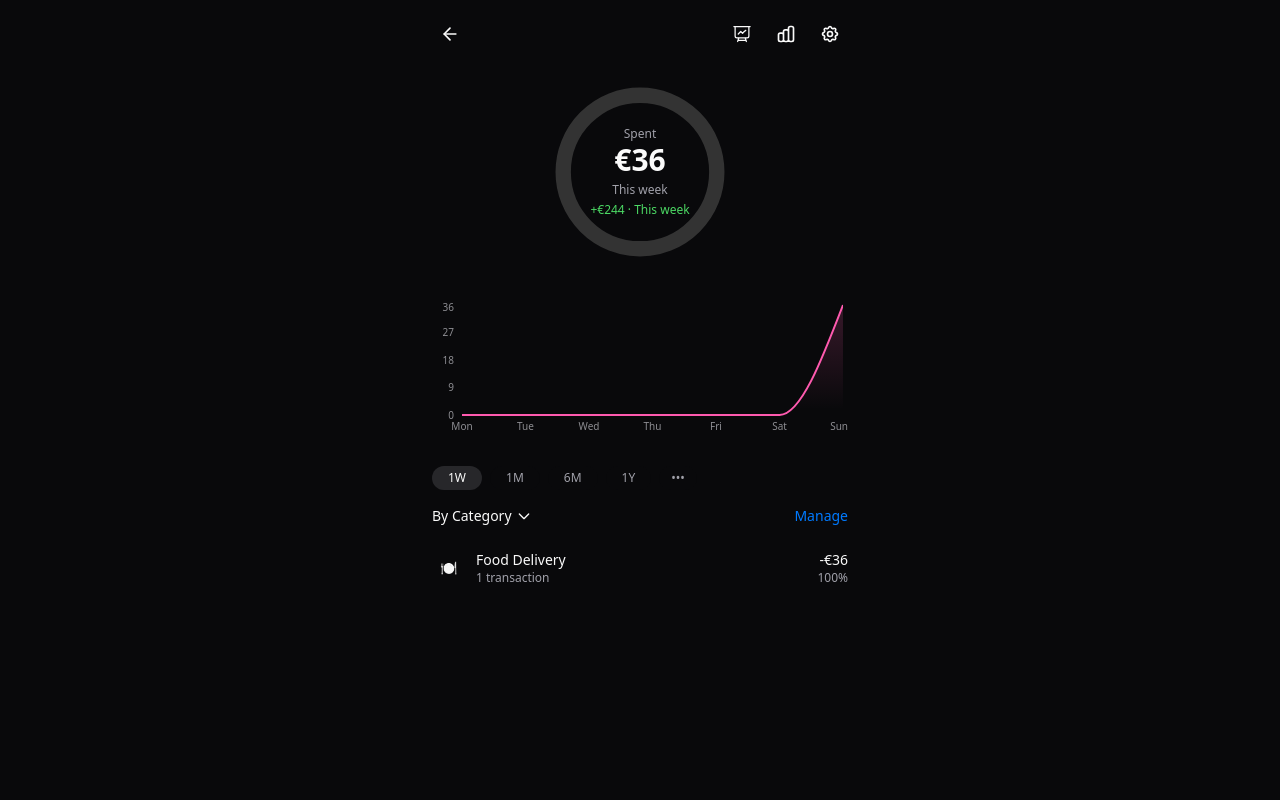
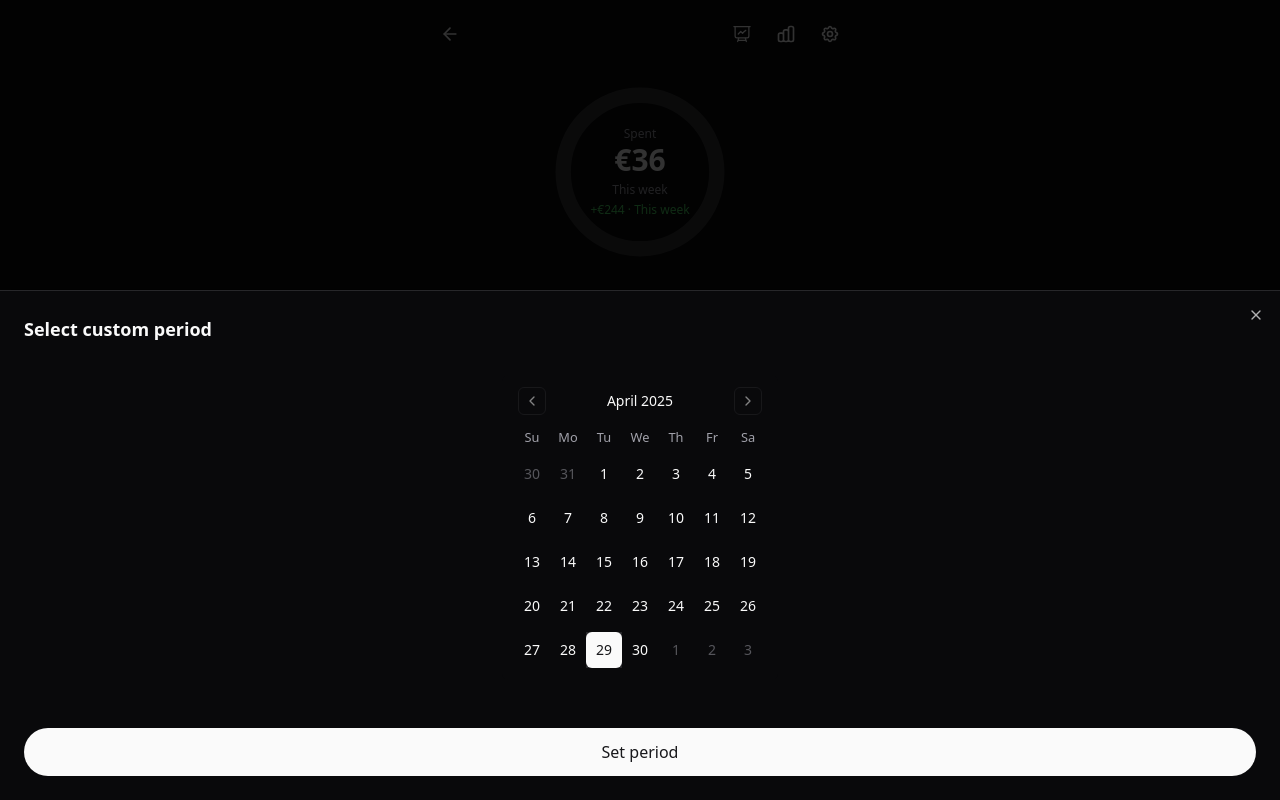
Before and after one commit to Murat-on-github/electra-app-caonyx, a React (Vite) app: page / in a window 1280 px wide. Both pictures are taken after a click on the button "•••". Built offline with nearby package versions, Linux system fonts and the light colour scheme.

Commit message:
feat: Add custom time period selection
The time period selector now opens a calendar component when the "..." button is clicked, allowing users to select a custom time period.

```diff
--- /dev/null
+++ b/src/components/CustomPeriodSelector.tsx
@@ -0,0 +1,61 @@
+
+import React from "react";
+import { Calendar } from "@/components/ui/calendar";
+import { DateRange } from "@/types/finance";
+import { Button } from "@/components/ui/button";
+import { Sheet, SheetContent, SheetHeader, SheetTitle } from "@/components/ui/sheet";
+import { format } from "date-fns";
+
+interface CustomPeriodSelectorProps {
+  open: boolean;
+  onOpenChange: (open: boolean) => void;
+  onSetPeriod: (range: DateRange) => void;
+}
+
+const CustomPeriodSelector: React.FC<CustomPeriodSelectorProps> = ({
+  open,
+  onOpenChange,
+  onSetPeriod,
+}) => {
+  const [selectedDate, setSelectedDate] = React.useState<Date | undefined>(new Date());
+
+  const handleSetPeriod = () => {
+    if (selectedDate) {
+      const range: DateRange = {
+        from: selectedDate,
+      };
+      onSetPeriod(range);
+      onOpenChange(false);
+    }
+  };
+
+  return (
+    <Sheet open={open} onOpenChange={onOpenChange}>
+      <SheetContent className="flex flex-col justify-between" side="bottom">
+        <SheetHeader>
+          <SheetTitle className="text-left">Select custom period</SheetTitle>
+        </SheetHeader>
+        <div className="flex justify-center py-4">
+          <Calendar
+            mode="single"
+            selected={selectedDate}
+            onSelect={setSelectedDate}
+            className="bg-background rounded-md border-none pointer-events-auto"
+            showOutsideDays={true}
+          />
+        </div>
+        <div className="mt-auto pt-4">
+          <Button
+            className="w-full py-6 rounded-full text-md font-medium"
+            disabled={!selectedDate}
+            onClick={handleSetPeriod}
+          >
+            Set period
+          </Button>
+        </div>
+      </SheetContent>
+    </Sheet>
+  );
+};
+
+export default CustomPeriodSelector;
--- a/src/components/SpendingChart.tsx
+++ b/src/components/SpendingChart.tsx
@@ -1,89 +1,89 @@
-
-import React, { useEffect, useRef } from "react";
-import {
-  Area,
-  AreaChart,
-  ResponsiveContainer,
-  Tooltip,
-  XAxis,
-  YAxis,
-} from "recharts";
-import { SpendingData } from "../types/finance";
+import React from "react";
+import { SpendingData } from "@/types/finance";
+import { Line, LineChart, ResponsiveContainer, Tooltip, XAxis, YAxis } from "recharts";
 
 interface SpendingChartProps {
   data: SpendingData;
 }
 
 const SpendingChart: React.FC<SpendingChartProps> = ({ data }) => {
-  const isFirstRender = useRef(true);
+  if (!data.dailySpending || data.dailySpending.length === 0) {
+    return null;
+  }
 
-  useEffect(() => {
-    isFirstRender.current = false;
-  }, []);
-
-  if (!data.dailySpending) return null;
-
-  // Function to format large numbers with K for thousands
-  const formatYAxis = (value: number) => {
-    if (value >= 1000) {
-      return `${(value / 1000).toFixed(0)}K`;
-    }
-    return value;
-  };
+  const chartData = data.dailySpending.map((item) => ({
+    name: item.date,
+    amount: item.amount,
+  }));
 
   return (
-    <div className="chart-container mb-4">
+    <div className="mb-6">
+      <h3 className="text-sm font-medium mb-2">Spending Trend</h3>
+      <div className="chart-container bg-background rounded-lg p-2">
         <ResponsiveContainer width="100%" height="100%">
-        <AreaChart
-          data={data.dailySpending}
-          margin={{
-            top: 5,
-            right: 5,
-            left: 0,
-            bottom: 5,
+          <LineChart
+            data={chartData}
+            margin={{ top: 5, right: 10, left: 0, bottom: 5 }}
+          >
+            <XAxis
+              dataKey="name"
+              tick={{ fontSize: 10 }}
+              tickLine={false}
+              axisLine={false}
+              tickFormatter={(value) => {
+                // Show abbreviated day names
+                const date = new Date(value);
+                return date.toLocaleDateString(undefined, {
+                  weekday: "short",
+                });
               }}
-        >
-          <defs>
-            <linearGradient id="colorSpending" x1="0" y1="0" x2="0" y2="1">
-              <stop offset="5%" stopColor="#FF5AAF" stopOpacity={0.3} />
-              <stop offset="95%" stopColor="#FF5AAF" stopOpacity={0} />
-            </linearGradient>
-          </defs>
-          <XAxis
-            dataKey="date"
-            axisLine={false}
-            tickLine={false}
-            tick={{ fill: "#8E8E93", fontSize: 10 }}
             />
             <YAxis
-            tickFormatter={formatYAxis}
+              tick={{ fontSize: 10 }}
+              tickLine={false}
               axisLine={false}
-            tickLine={false}
-            tick={{ fill: "#8E8E93", fontSize: 10 }}
-            width={30}
+              tickFormatter={(value) => {
+                // Format currency values
+                return `$${value}`;
+              }}
             />
             <Tooltip
+              formatter={formatter}
+              labelFormatter={(label) => {
+                const date = new Date(label);
+                return date.toLocaleDateString(undefined, {
+                  weekday: "long",
+                  month: "short",
+                  day: "numeric",
+                });
+              }}
               contentStyle={{
-              backgroundColor: "#1F1F1F",
-              border: "none",
-              borderRadius: "8px",
-              color: "white",
+                backgroundColor: "hsl(240 10% 3.9%)",
+                border: "1px solid hsl(240 3.7% 15.9%)",
+                borderRadius: "0.5rem",
+                fontSize: "0.875rem",
               }}
-            formatter={(value: number) => [`€${value}`, "Spent"]}
-            labelFormatter={(value) => `${value}`}
             />
-          <Area
+            <Line
               type="monotone"
               dataKey="amount"
-            stroke="#FF5AAF"
+              stroke="hsl(217.2 91.2% 59.8%)"
               strokeWidth={2}
-            fill="url(#colorSpending)"
-            animationDuration={isFirstRender.current ? 0 : 1000}
+              dot={false}
+              activeDot={{ r: 4 }}
             />
-        </AreaChart>
+          </LineChart>
         </ResponsiveContainer>
+      </div>
     </div>
   );
 };
 
+const formatter = (value: any): string => {
+  if (typeof value === 'number') {
+    return `$${value}`;
+  }
+  return String(value);
+};
+
 export default SpendingChart;
--- a/src/components/TimePeriodSelector.tsx
+++ b/src/components/TimePeriodSelector.tsx
@@ -1,20 +1,33 @@
 
-import React from "react";
-import { TimePeriod } from "../types/finance";
+import React, { useState } from "react";
+import { DateRange, TimePeriod } from "../types/finance";
 import { cn } from "@/lib/utils";
+import CustomPeriodSelector from "./CustomPeriodSelector";
+import { format } from "date-fns";
 
 interface TimePeriodSelectorProps {
   selectedPeriod: TimePeriod;
   onSelectPeriod: (period: TimePeriod) => void;
+  onSelectCustomRange?: (range: DateRange) => void;
 }
 
 const TimePeriodSelector: React.FC<TimePeriodSelectorProps> = ({
   selectedPeriod,
   onSelectPeriod,
+  onSelectCustomRange,
 }) => {
+  const [isCustomSelectorOpen, setIsCustomSelectorOpen] = useState(false);
   const periods: TimePeriod[] = ["1W", "1M", "6M", "1Y"];
 
+  const handleCustomPeriodSelect = (range: DateRange) => {
+    if (onSelectCustomRange) {
+      onSelectCustomRange(range);
+    }
+    onSelectPeriod("custom");
+  };
+
   return (
+    <>
       <div className="flex space-x-2 mb-4">
         {periods.map((period) => (
           <button
@@ -30,10 +43,25 @@ const TimePeriodSelector: React.FC<TimePeriodSelectorProps> = ({
             {period}
           </button>
         ))}
-      <button className="rounded-full px-3 py-1 bg-background text-muted-foreground hover:bg-secondary/50 text-xs">
+        <button
+          className={cn(
+            "rounded-full px-3 py-1 text-xs transition-colors",
+            selectedPeriod === "custom"
+              ? "bg-secondary text-foreground"
+              : "bg-background text-muted-foreground hover:bg-secondary/50"
+          )}
+          onClick={() => setIsCustomSelectorOpen(true)}
+        >
           •••
         </button>
       </div>
+
+      <CustomPeriodSelector
+        open={isCustomSelectorOpen}
+        onOpenChange={setIsCustomSelectorOpen}
+        onSetPeriod={handleCustomPeriodSelect}
+      />
+    </>
   );
 };
 
--- a/src/pages/Index.tsx
+++ b/src/pages/Index.tsx
@@ -1,19 +1,30 @@
 
 import React, { useState } from "react";
 import { ArrowLeft } from "lucide-react";
-import { TimePeriod } from "@/types/finance";
+import { DateRange, TimePeriod } from "@/types/finance";
 import { mockDataByPeriod } from "@/lib/mockData";
 import SpendingOverview from "@/components/SpendingOverview";
 import TimePeriodSelector from "@/components/TimePeriodSelector";
 import CategoryBreakdown from "@/components/CategoryBreakdown";
 import SpendingChart from "@/components/SpendingChart";
+import { format } from "date-fns";
 
 const Index = () => {
   const [selectedPeriod, setSelectedPeriod] = useState<TimePeriod>("1W");
-  const currentData = mockDataByPeriod[selectedPeriod];
+  const [customDateRange, setCustomDateRange] = useState<DateRange | null>(null);
+  const currentData = mockDataByPeriod[selectedPeriod === "custom" ? "1W" : selectedPeriod];
 
   const handleTimePeriodChange = (period: TimePeriod) => {
     setSelectedPeriod(period);
+    if (period !== "custom") {
+      setCustomDateRange(null);
+    }
+  };
+
+  const handleCustomRangeChange = (range: DateRange) => {
+    setCustomDateRange(range);
+    // In a real app, you would fetch data for this custom range
+    console.log("Custom date range selected:", range);
   };
 
   return (
@@ -90,7 +101,14 @@ const Index = () => {
         <TimePeriodSelector
           selectedPeriod={selectedPeriod}
           onSelectPeriod={handleTimePeriodChange}
+          onSelectCustomRange={handleCustomRangeChange}
         />
+
+        {selectedPeriod === "custom" && customDateRange?.from && (
+          <div className="mb-4 text-sm text-muted-foreground">
+            Showing data for: {format(customDateRange.from, "dd MMM yyyy")}
+          </div>
+        )}
 
         <CategoryBreakdown categories={currentData.categories} />
       </div>
```
Also changed, not shown: src/types/finance.ts (+6 -1 lines). Lines whose indentation alone changed are shown as unchanged.
